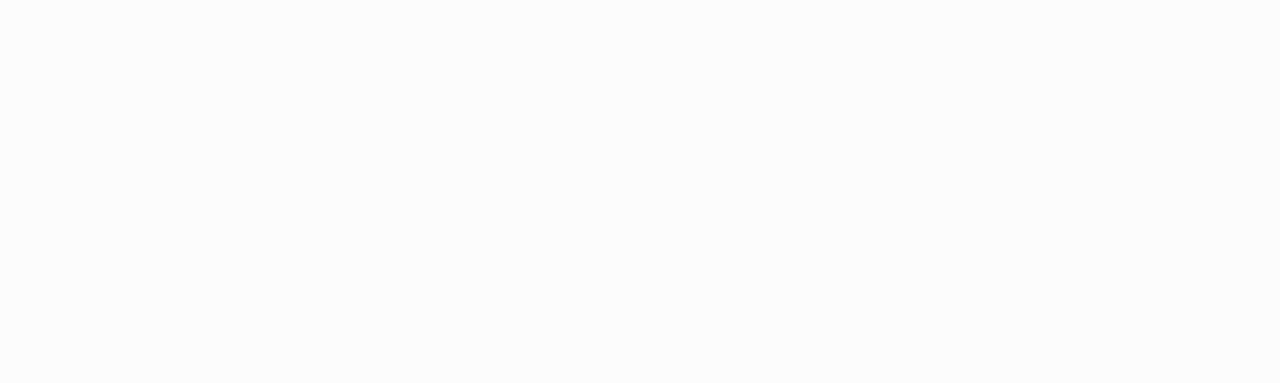
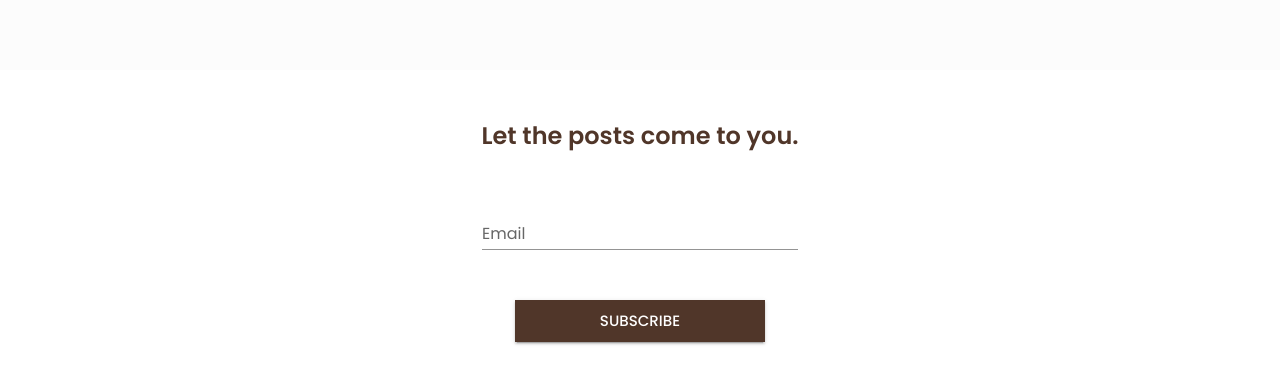
Before and after one commit to BiancaGlavan/blog-app-react, a React (Vite) app: page /articles/1 in a window 1280 px wide. Shown: the part 179-562 px from the top of the page. Built offline with nearby package versions, Linux system fonts and the light colour scheme; no server answers.

Commit message:
added footer

```diff
--- a/src/App.tsx
+++ b/src/App.tsx
@@ -1,6 +1,7 @@
 import { CssBaseline } from "@mui/material";
 import { ThemeProvider } from "@mui/material/styles";
 import { Route, Routes } from "react-router-dom";
+import Footer from "./components/Footer";
 import Navigation from "./components/navigation/Navigation";
 import ArticlesPage from "./pages/ArticlesPage";
 import CategoriesPage from "./pages/CategoriesPage";
@@ -24,6 +25,7 @@
           <Route path="/profile" element={<ProfilePage />} />
           <Route path="/articles/:id" element={<SingleArticlePage />} />
         </Routes>
+        <Footer />
       </div>
     </ThemeProvider>
   );
--- /dev/null
+++ b/src/components/Footer.tsx
@@ -0,0 +1,34 @@
+import { Box, Button, TextField, Typography } from "@mui/material";
+import { styled } from "@mui/material/styles";
+
+const StyledFooter = styled("div")`
+  background-color: ${(props) => props.theme.palette.background.paper};
+  display: flex;
+  flex-direction: column;
+  align-items: center;
+  justify-content: center;
+  gap: 50px;
+  padding: 50px 50px;
+  margin-top: 80px;
+
+  .btn {
+    width: 250px;
+    border-radius: 0;
+  }
+
+  .footer-title {
+    font-weight: 600;
+  }
+`;
+
+const Footer = () => {
+  return (
+    <StyledFooter>
+      <Typography className="footer-title" variant="h5">Let the posts come to you.</Typography>
+      <TextField type="email" label="Email" variant="standard" autoComplete="off" />
+      <Button className="btn" variant="contained" size="large">Subscribe</Button>
+    </StyledFooter>
+  );
+};
+
+export default Footer;
```
